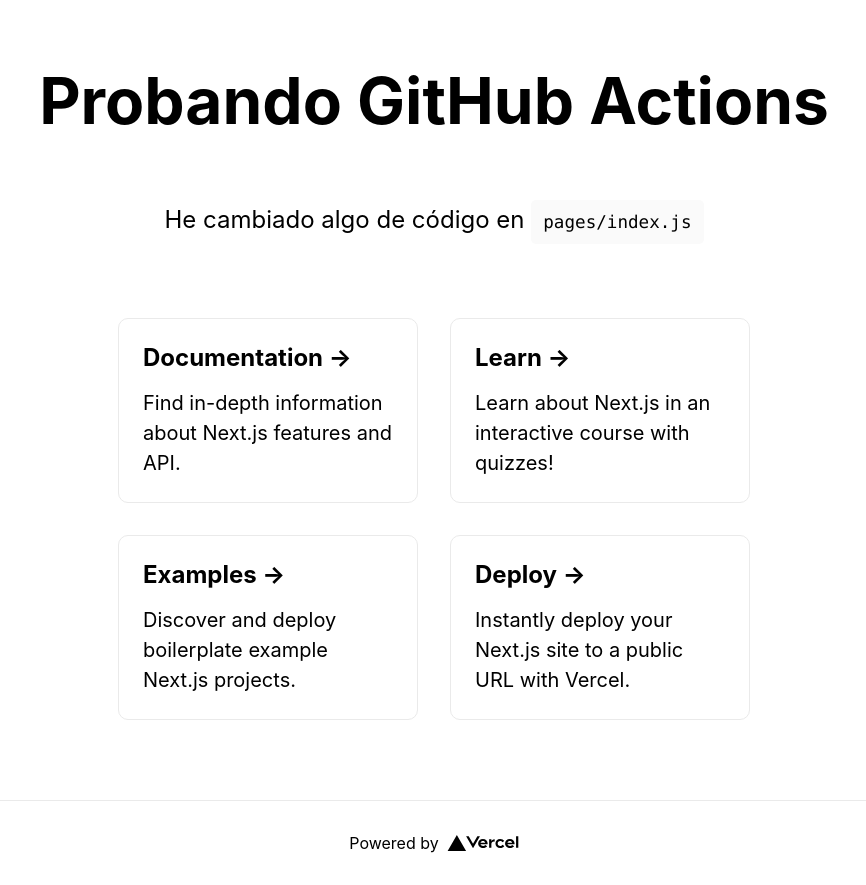
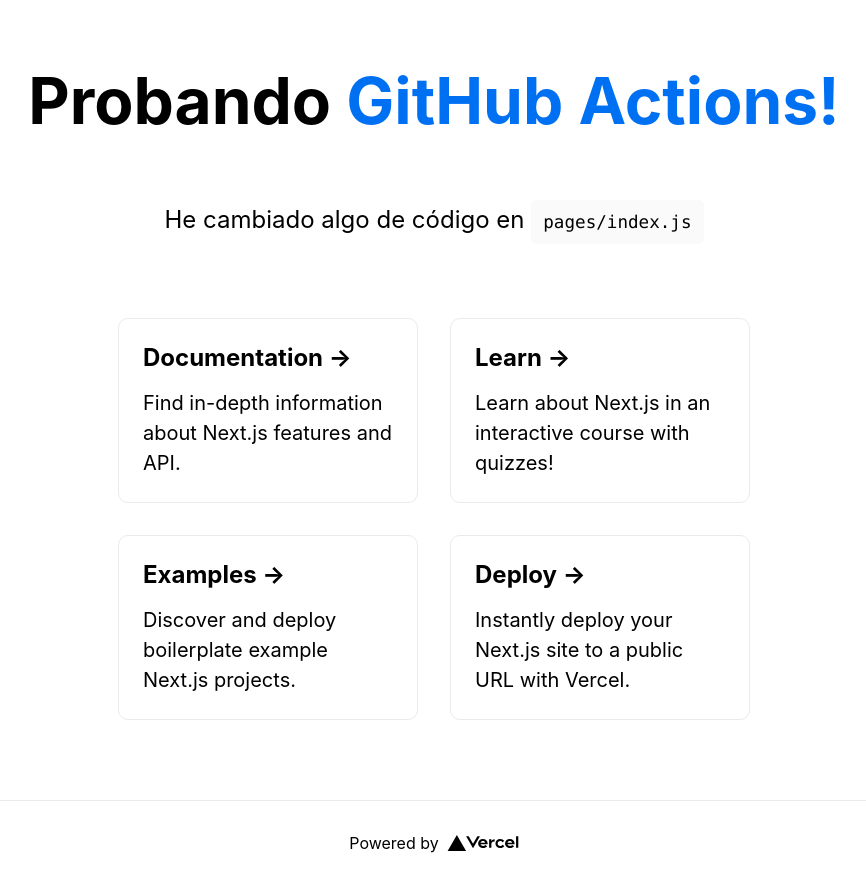
Before and after one commit to subsecretaria-tecnologia-nl/facturacion, a Next.js app: page / in a window 1280 px wide. Shown: the whole page, without its empty margins (206-1072 px from the left). Built offline with nearby package versions, Linux system fonts and the light colour scheme.

Commit message:
probando github actions

```diff
--- a/pages/index.tsx
+++ b/pages/index.tsx
@@ -14,7 +14,12 @@
             </Head>
 
             <main className={"main"}>
-                <h1 className="title">Probando GitHub Actions</h1>
+                <h1 className="title">
+                    Probando{" "}
+                    <a href="https://github.com/subsecretaria-tecnologia-nl/facturacion/actions">
+                        GitHub Actions!
+                    </a>
+                </h1>
 
                 <p className={"description"}>
                     He cambiado algo de código en{" "}
```
